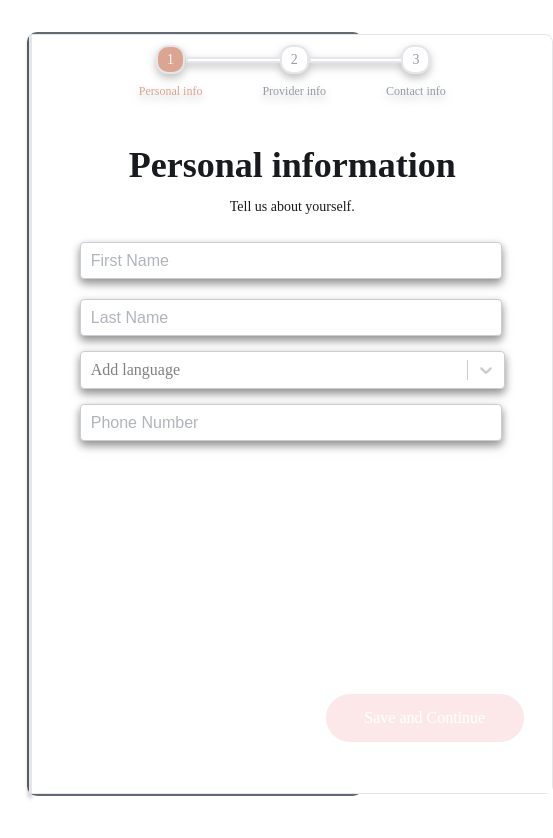
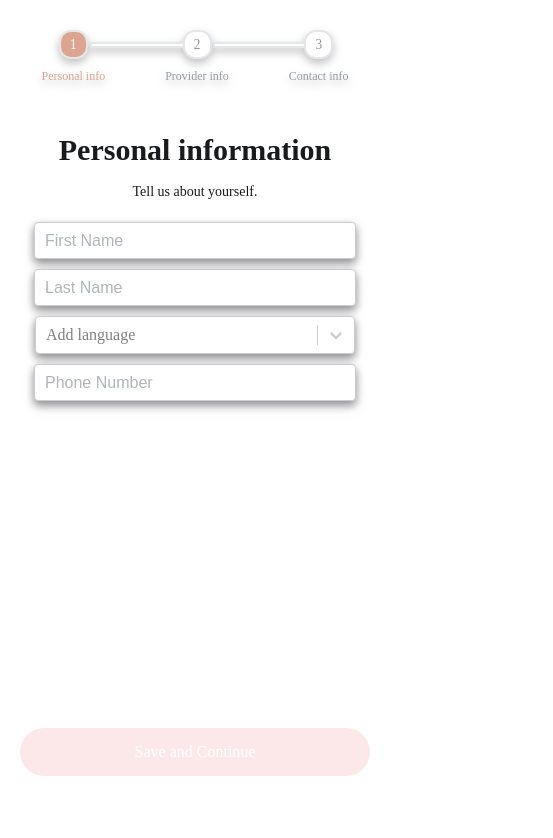
Before and after one commit to ronnyml/react-questionarie, a React (Create React App) app: page / in a window 390 px wide. Shown: the top 838 px of the page, 553 px wide, since content can reach past the window. Built offline with nearby package versions, Linux system fonts and the light colour scheme.

Commit message:
style: Implement responsive design for optimal mobile experience. Adjusted layout and elements for smaller screen sizes

```diff
--- a/src/components/steps/FirstStep.tsx
+++ b/src/components/steps/FirstStep.tsx
@@ -82,7 +82,6 @@ const FirstStep: React.FC<WizardProps> = ({
   return (
     <div className="right-container">
       <div className="form-container">
-        <h1>{formData.firstName}</h1>
         <form id="form" onSubmit={handleSubmit}>
           <div className="field">
             <input
@@ -149,7 +148,7 @@ const FirstStep: React.FC<WizardProps> = ({
             {errors.phoneNumber && (
               <span className="error">{errors.phoneNumber}</span>
             )}
-          </div>
+            </div>
         </form>
 
         <StickyBar
--- a/src/styles/App.css
+++ b/src/styles/App.css
@@ -132,3 +132,44 @@ body {
   width: 50%;
   visibility: hidden;
 }
+
+@media only screen and (max-width: 900px) {
+
+  .container {
+    margin: 0 auto;
+    width: 100%;
+    border: none;
+  }
+
+  .left-column {
+    display: none;
+  }
+
+  .wizard {
+    width: 100%;
+  }
+
+  .right-column {
+    margin: 20px auto;
+    flex-direction: column;
+    width: 100%;
+    height: 100vh;
+    border: none;
+  }
+
+  .title {
+    font-weight: 600;
+    font-size: 30px;
+    line-height: 44px;
+  }
+
+  .subtitle {
+    font-weight: 400;
+    font-size: 14px;
+    line-height: 20px;
+  }
+
+  .line {
+    left: 48px;
+  }
+}
--- a/src/styles/Form.css
+++ b/src/styles/Form.css
@@ -114,3 +114,44 @@ input::placeholder {
 .restart-button {
   margin: 20px;
 }
+
+@media only screen and (max-width: 900px) {
+
+  .form-container {
+    width: 100%;
+  }
+
+  .form-input {
+    width: 300px;
+    margin: 10px auto;
+    display: flex;
+    align-items: center;
+  }
+
+  .sticky-bottom-bar {
+    flex-direction: column;
+    gap: 20px;
+    height: auto;
+    padding: 10px;
+    margin: 10px auto;
+  }
+
+  .go-back-button, .save-continue-button, .restart-button {
+    width: 350px;
+    margin: 0 auto;
+  }
+
+  .save-continue-button {
+    margin-right: auto;
+    order: 1;
+  }
+
+  .go-back-button {
+    margin-left: auto;
+    order: 2;
+  }
+
+  .restart-button {
+    margin: 20px auto;
+  }
+}
--- a/src/styles/customStyles.tsx
+++ b/src/styles/customStyles.tsx
@@ -1,10 +1,14 @@
 import { StylesConfig } from "react-select";
 import { Option } from "types/option.type";
+import { isMobileDevice } from "utils/utils";
+
+const isMobile = isMobileDevice();
 
 export const multiDropdownStyles: StylesConfig<Option, true> = {
-  control: (styles, state) => ({
+
+  control: (styles) => ({
     ...styles,
-    width: "425px",
+    width: isMobile ? "320px" : "425px",
     margin: "5px",
     borderRadius: "4px",
     fontFamily: "Nunito Sans",
--- /dev/null
+++ b/src/utils/utils.tsx
@@ -0,0 +1,4 @@
+export const isMobileDevice = () => {
+  const mediaQuery = window.matchMedia("(max-width: 900px)");
+  return mediaQuery.matches;
+};
```
